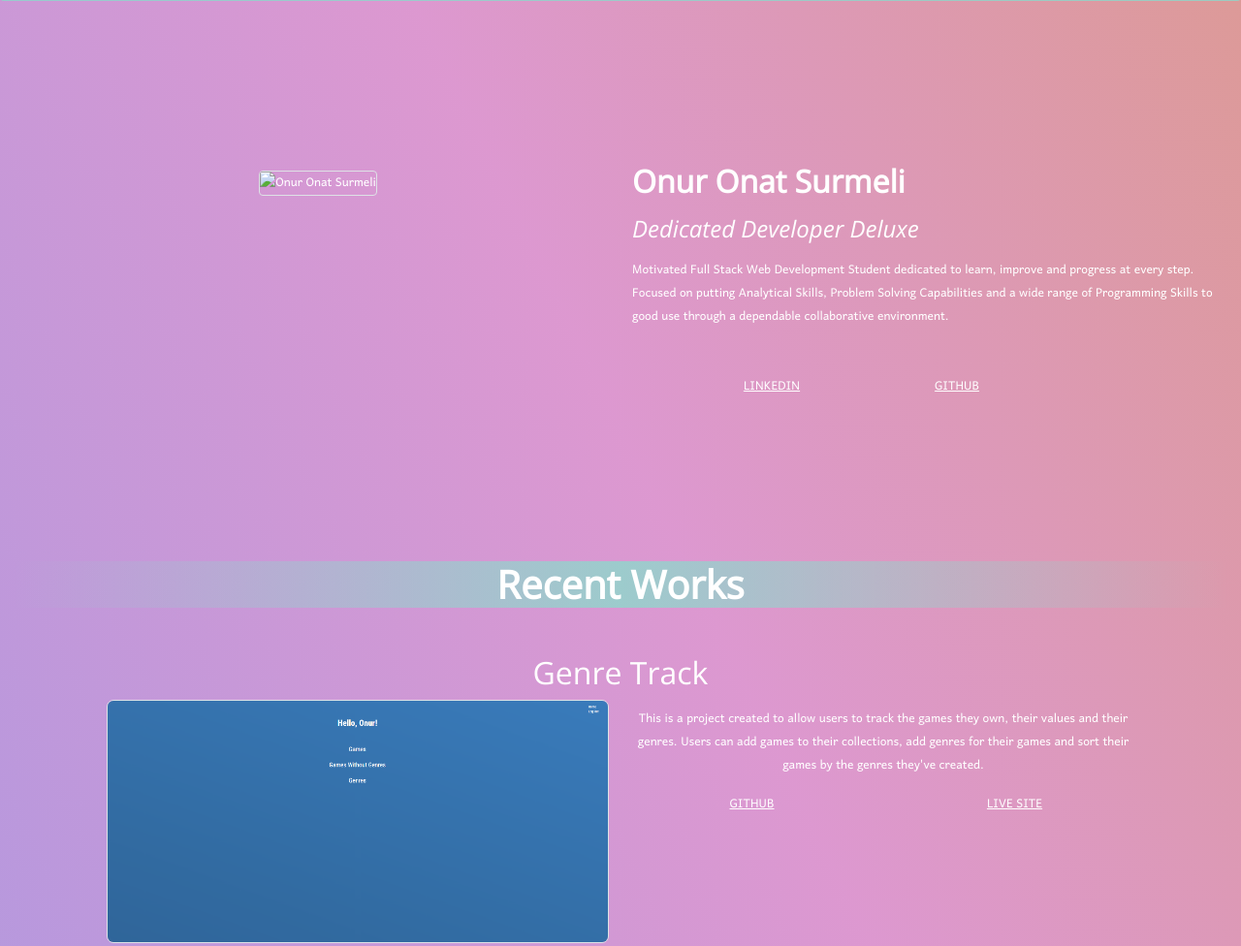
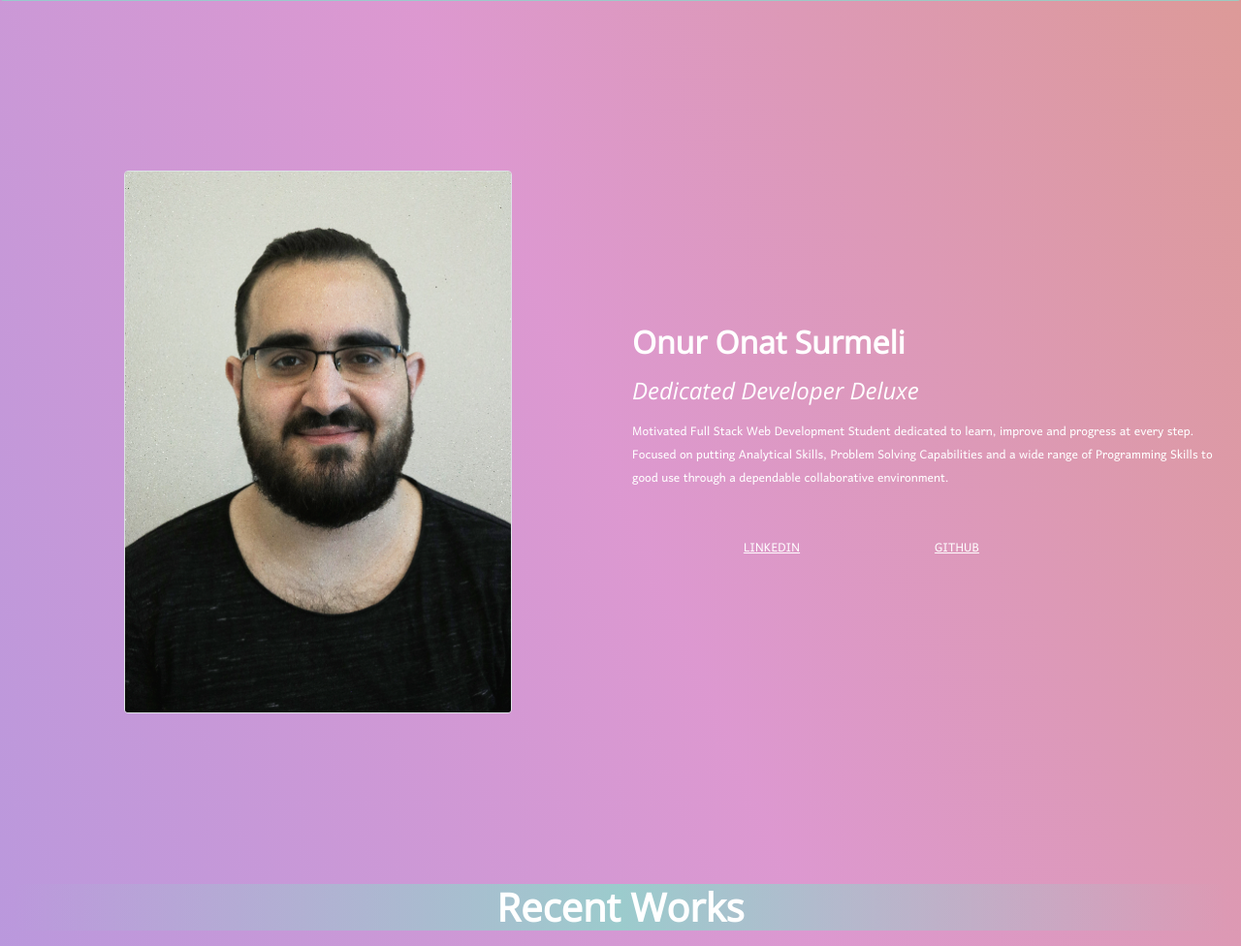
Before and after one commit to Zibilyonik/portfolio, a website: page index.html in a window 1280 px wide. Shown: the top 976 px of the page at 97% size. Drawn offline with nearby package versions, Linux system fonts and the light colour scheme.

Commit message:
Fix portrait

```diff
--- a/index.html
+++ b/index.html
@@ -46,7 +46,7 @@
       <div id="intro" class="container-fluid intro-block my-5">
         <div class="row justify-content-center px-3">
           <div class="col-s-12 col my-3 text-center">
-            <img src="assets/portrait.jpg" alt="Onur Onat Surmeli" width="400px" height="560px" class="portrait-img border rounded">
+            <img src="assets/portrait.png" alt="Onur Onat Surmeli" width="400px" height="560px" class="portrait-img border rounded">
           </div>
           <div class="col-s-12 col-md-6 my-2 text-center text-md-start align-self-md-center">
             <p class="h2 fw-bold name">Onur Onat Surmeli</p>
--- a/stylesheets/index.sass
+++ b/stylesheets/index.sass
@@ -21,7 +21,6 @@ body
     transform: scale(1.12)
 .portrait-img
   object-fit: cover
-  max-width: 40%
   max-height: inherit
 .awesome-title, .name, .title-card, .project-title
   font-family: 'Open Sans'
```
Also changed, not shown: stylesheets/index.css, 1 other file.
